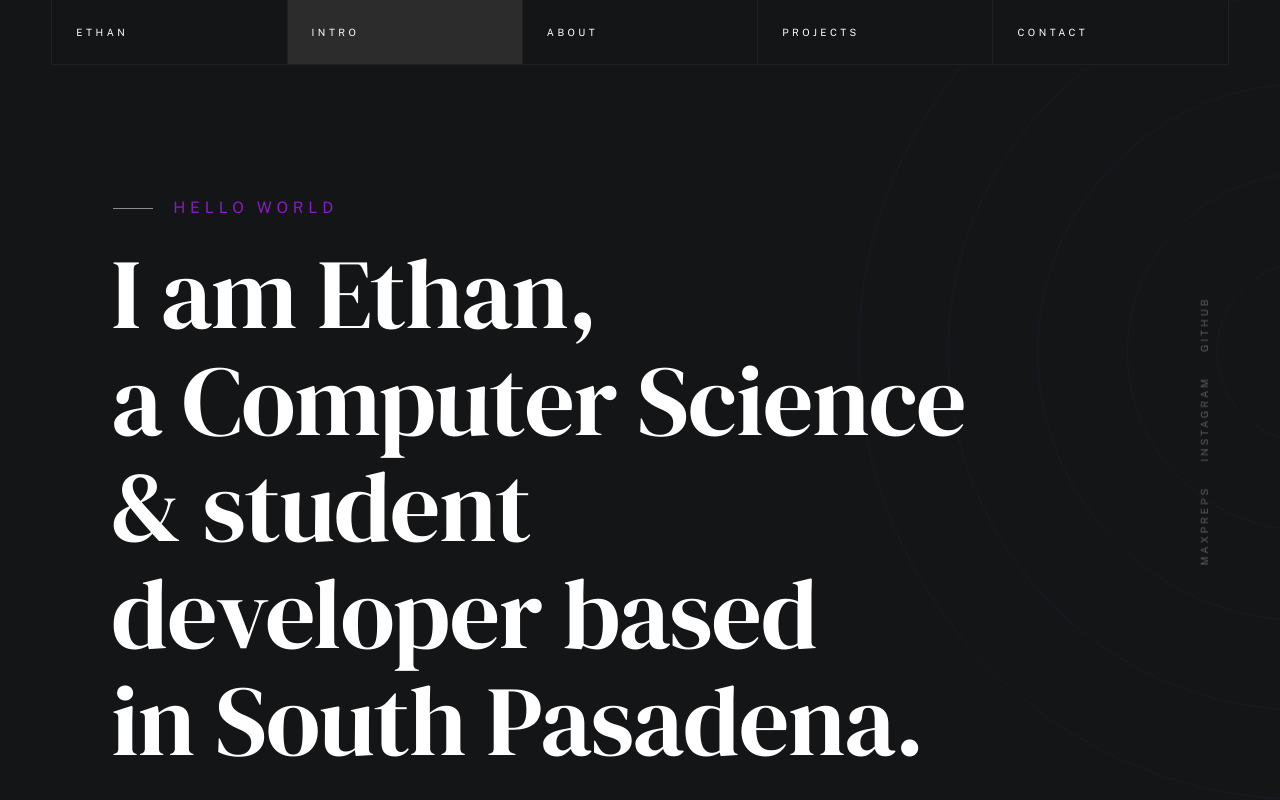
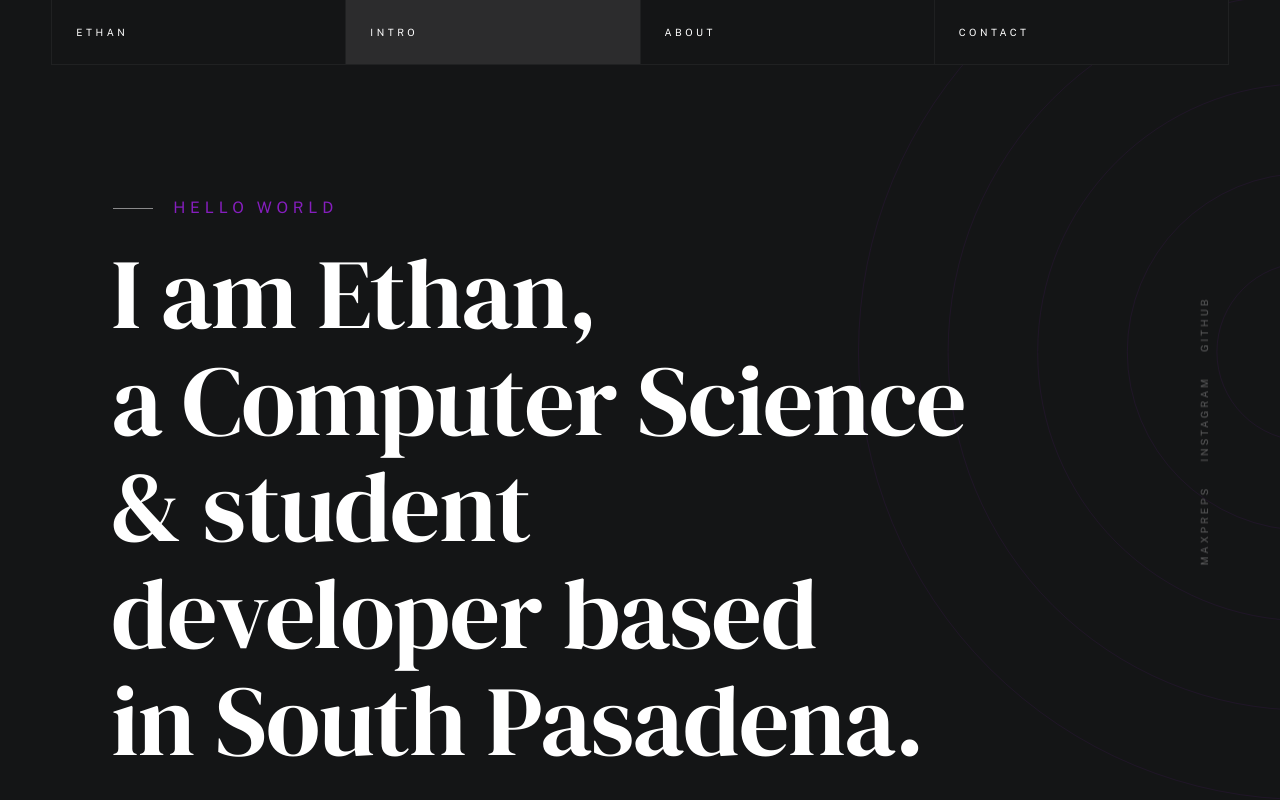
Before and after one commit to wolenik/site, a plain HTML site: page index.html in a window 1280 px wide. Shown: the top 800 px of the page. Drawn offline with nearby package versions, Linux system fonts and the light colour scheme; a web font is replaced by a local one.

Commit message:
3/13, removed projects top bar until further changes

```diff
--- a/index.html
+++ b/index.html
@@ -67,7 +67,6 @@
                         <li><a href="index.html" class="home-link">Ethan</a></li>
                         <li class="current"><a href="#intro" class="smoothscroll">Intro</a></li>
                         <li><a href="#about" class="smoothscroll">About</a></li>
-                        <li><a href="#projects" class="smoothscroll">Projects</a></li>
                         <li><a href="#contact" class="smoothscroll">Contact</a></li>
                     </ul>
                 </nav>
```
